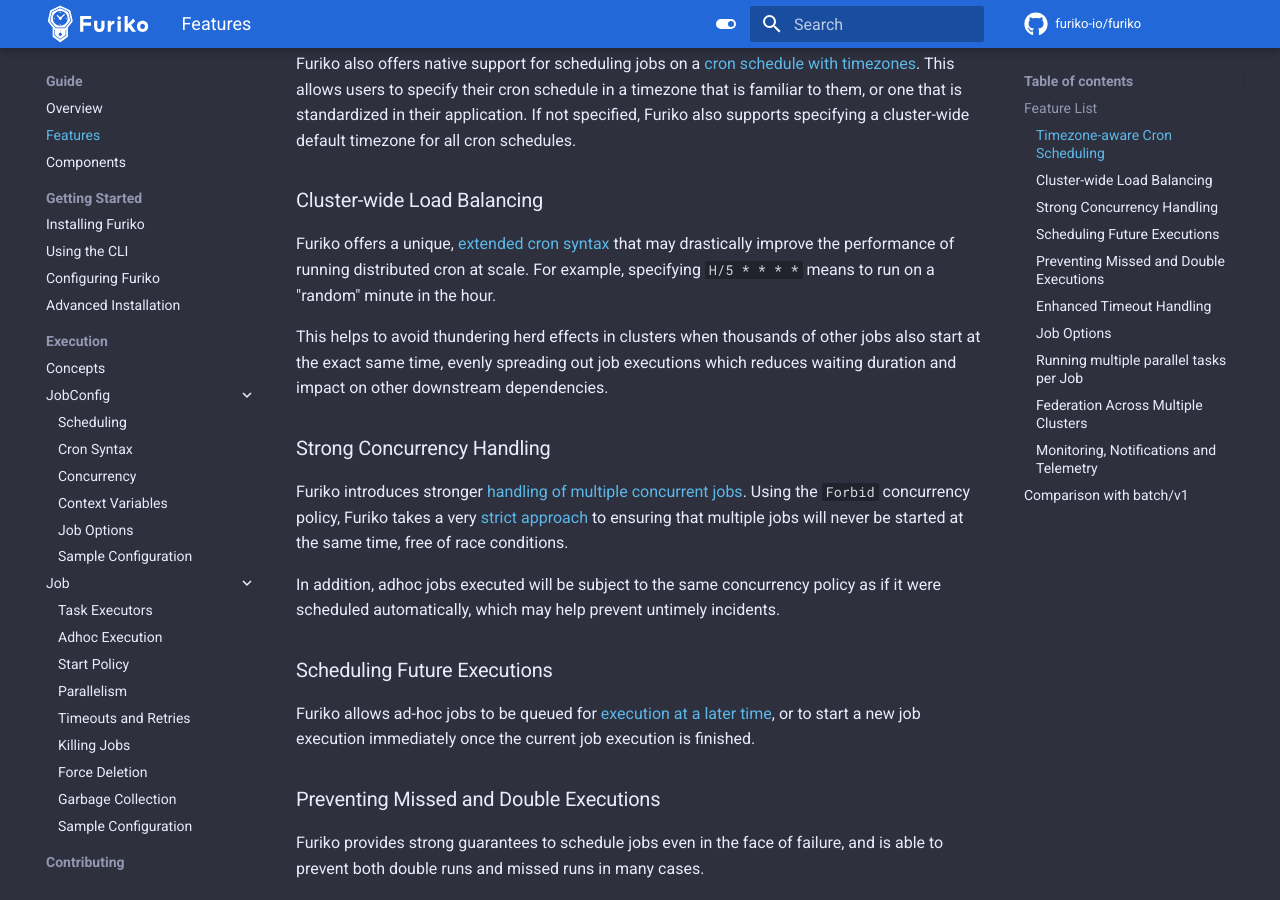
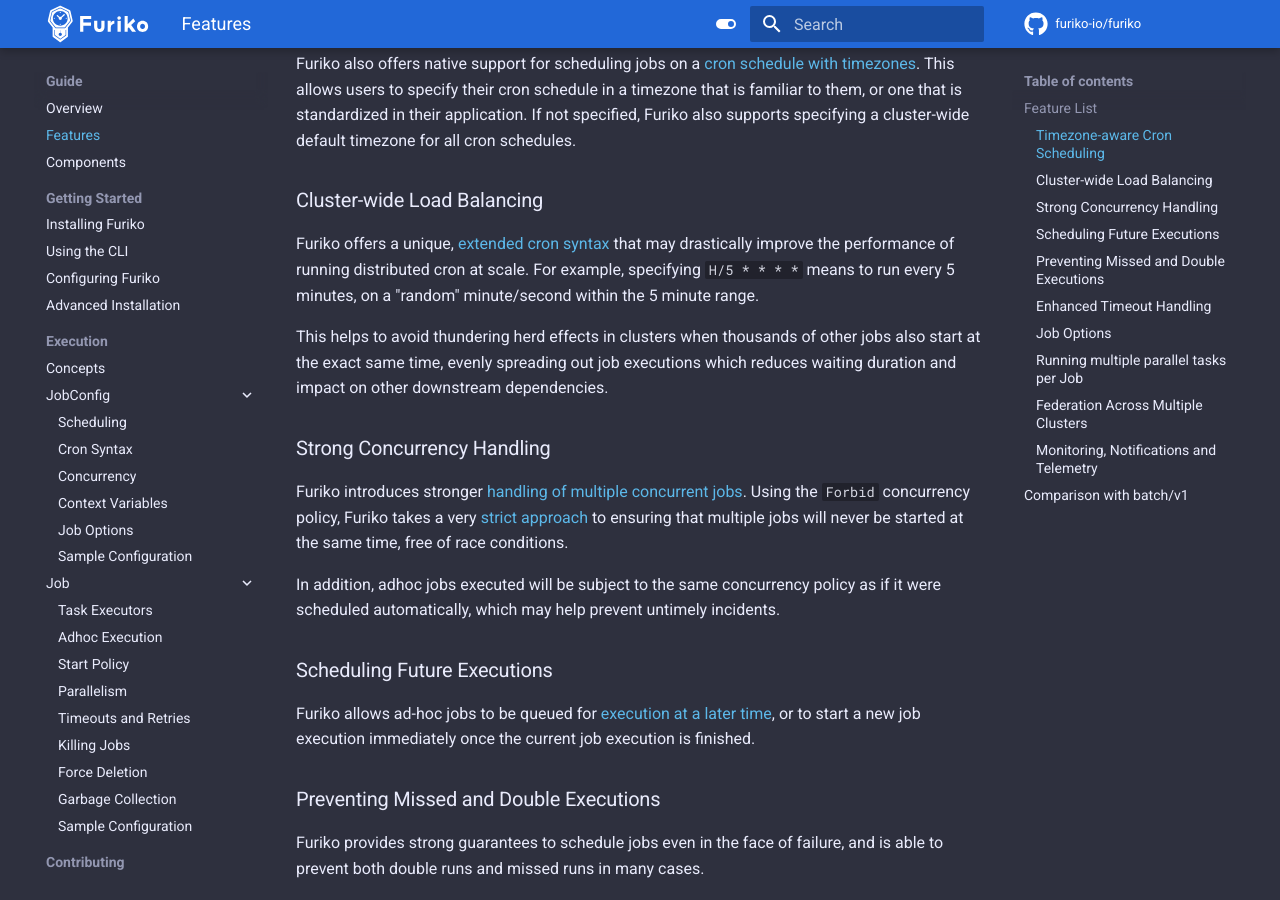
Before and after one commit to furiko-io/docs, an MkDocs documentation site: the page built from docs/guide/features.md, in a window 1280 px wide and 900 px high, scrolled down 432 px. Built offline with MkDocs 1.6.1 and Material for MkDocs 9.7.7, drawn with Linux system fonts in a browser that asks for light colours; emoji names are drawn with the system emoji font; comment, search, counter and statistics services are not loaded.

Commit message:
fix(docs): Fix features doc

```diff
--- a/docs/guide/features.md
+++ b/docs/guide/features.md
@@ -12,7 +12,7 @@ Furiko also offers native support for scheduling jobs on a [cron schedule with t
 
 ### Cluster-wide Load Balancing
 
-Furiko offers a unique, [extended cron syntax](./execution/jobconfig/cron-syntax.md#hash-based-load-balancing) that may drastically improve the performance of running distributed cron at scale. For example, specifying `H/5 * * * *` means to run on a "random" minute in the hour.
+Furiko offers a unique, [extended cron syntax](./execution/jobconfig/cron-syntax.md#hash-based-load-balancing) that may drastically improve the performance of running distributed cron at scale. For example, specifying `H/5 * * * *` means to run every 5 minutes, on a "random" minute/second within the 5 minute range.
 
 This helps to avoid thundering herd effects in clusters when thousands of other jobs also start at the exact same time, evenly spreading out job executions which reduces waiting duration and impact on other downstream dependencies.
 
```
